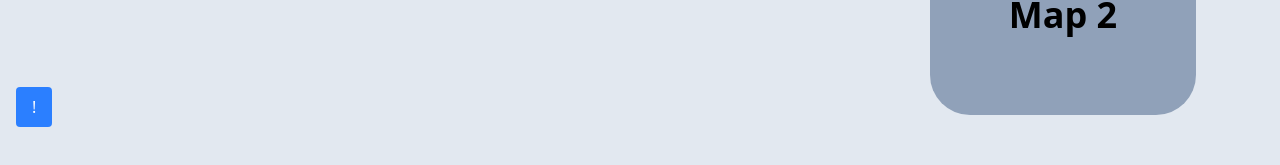
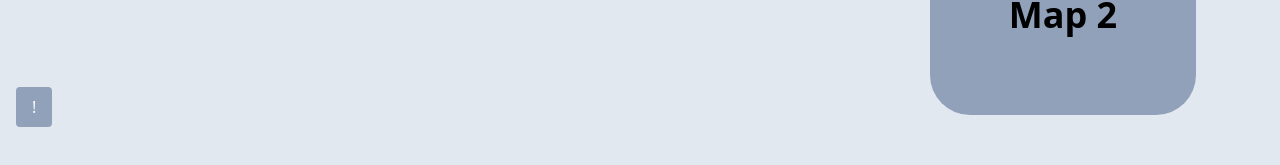
Before and after one commit to cj05/waste-tracker, a Vue app: page /map1 in a window 1280 px wide. Shown: the part 657-822 px from the top of the page. Built offline with nearby package versions, Linux system fonts and the light colour scheme; the HTML template or start-up script is replaced by a standard one.

Commit message:
toggle button styling

```diff
--- a/src/components/Map1/Map.vue
+++ b/src/components/Map1/Map.vue
@@ -6,7 +6,7 @@
             <div v-if="stats">
                 <LCircleMarker v-for="coord in markerCoords" :lat-lng="coord.coord" class="pointer-events-none"
                     color="red"
-                    :radius="sigmoid((Date.now() / 1000 - coord.lasttime) / 60 / 60 / 24 * 5 - 6) * 20 + 10">
+                    :radius="( sigmoid((Date.now() / 1000 - coord.lasttime) / 60 / 60 / 24 * 5 - 6) * 28 + 2 )/18000 * Math.pow(2,zoom)">
                     <!-- pov: i was bored, so basically right its a sigmoid function with a bit of offset -->>
                     <LTooltip class="pointer-events-none"> Last Collection: {{
                         ((Date.now() / 1000 - coord.lasttime) / 60 / 60).toFixed(2) }} Hrs </LTooltip>
@@ -28,13 +28,14 @@
         {{ center }}
         {{ zoom }}
     </div>
-    <button @click="toggleStats" class="fixed z-120 bottom-4 left-4 px-4 py-2 bg-blue-500 text-white rounded">
+    <button @click="toggleStats" class="fixed z-120 bottom-4 left-4 px-4 py-2 bg-slate-400 text-white rounded" :class="stats ? 'bg-slate-600' : ''">
         !
     </button>
     <Teleport defer to="#above">
         <div class="flex items-center justify-center">
             <button @click="toggleCreate"
-                class="px-10 py-6 bg-blue-500 rounded-xl text-4xl font-bold text-center text-black bg-slate-400">
+            class="px-10 py-6 bg-blue-500 rounded-xl text-4xl font-bold text-center text-black bg-slate-400"
+                 :class="create ? 'bg-slate-600' : ''">
                 +
             </button>
         </div>
```
